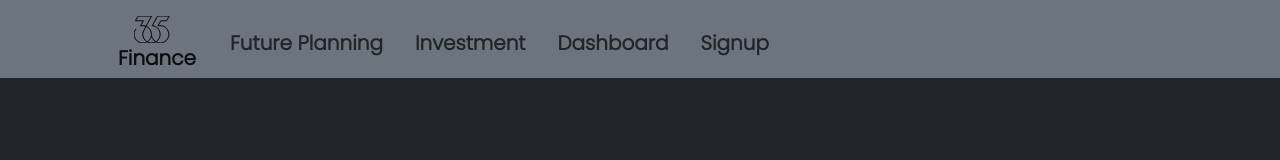
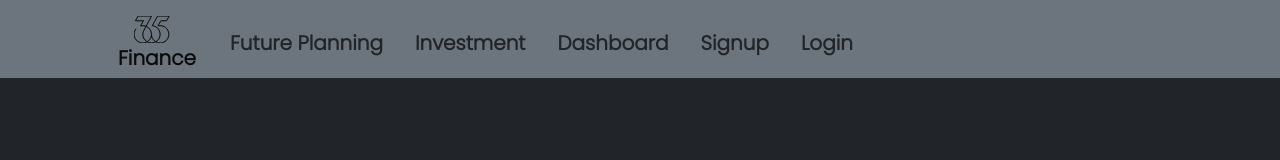
Before and after one commit to yashbrid03/365finance, a Vue app: page / in a window 1280 px wide. Shown: the top 160 px of the page. Built offline with nearby package versions, Linux system fonts and the light colour scheme; no server answers.

Commit message:
Update Nav.vue

```diff
--- a/src/components/Nav.vue
+++ b/src/components/Nav.vue
@@ -40,6 +40,11 @@
                 <li class="nav-item active" v-if="!user">
                     <router-link class="nav-link" to="/signup">
                         <a class="nav-link text-dark" href="#"><b>Signup</b></a>
+                    </router-link>
+                </li>
+                <li class="nav-item active" v-if="!user">
+                    <router-link class="nav-link" to="/login">
+                        <a class="nav-link text-dark" href="#"><b>Login</b></a>
                     </router-link>
                 </li>
                 <li class="nav-item active" v-if="user">
```
